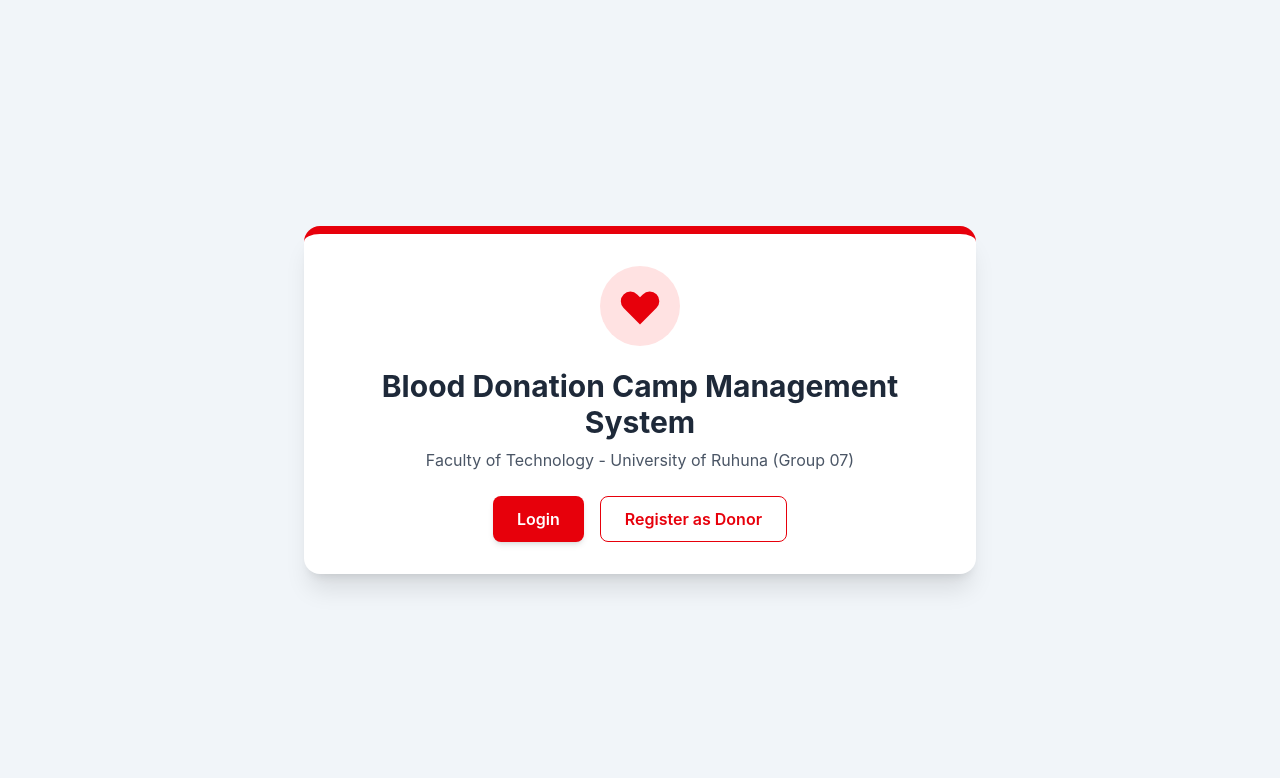
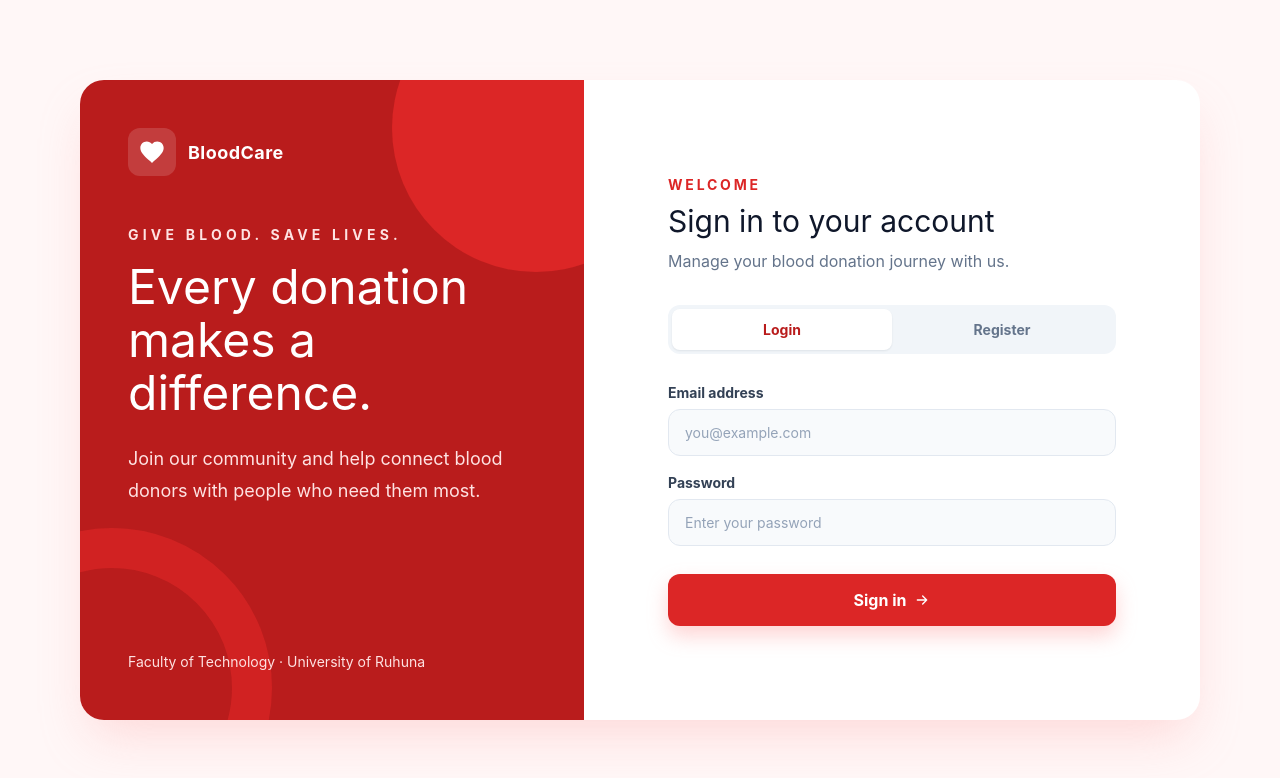
Before and after one commit to shanuka-saranga/Blood-Donation-System, a React app in the folder frontend/: page / in a window 1280 px wide. Shown: the top 778 px of the page. Built offline with nearby package versions, Linux system fonts and the light colour scheme; the HTML template or start-up script is replaced by a standard one.

Commit message:
feat: refactor App component to manage user state and conditional rendering

```diff
--- a/frontend/src/App.jsx
+++ b/frontend/src/App.jsx
@@ -1,42 +1,21 @@
 import { useState } from "react";
+import Login from "./pages/Login";
+import DonorDashboard from "./pages/DonorDashboard";
 
 function App() {
+  const [user, setUser] = useState(() => {
+    const savedUser = localStorage.getItem("user");
+    return savedUser ? JSON.parse(savedUser) : null;
+  });
+
+  const handleLogout = () => {
+    localStorage.removeItem("token");
+    localStorage.removeItem("user");
+    setUser(null);
+  };
+
   return (
-    <div className="min-h-screen bg-slate-100 flex flex-col items-center justify-center p-4">
-      {/* Header / Hero Section */}
-      <div className="max-w-2xl w-full bg-white rounded-2xl shadow-xl p-8 border-t-8 border-red-600 text-center">
-        <div className="inline-block p-4 bg-red-100 rounded-full mb-4">
-          <svg
-            className="w-12 h-12 text-red-600"
-            fill="currentColor"
-            viewBox="0 0 20 20"
-          >
-            <path
-              fillRule="evenodd"
-              d="M3.172 5.172a4 4 0 015.656 0L10 6.343l1.172-1.171a4 4 0 115.656 5.656L10 17.657l-6.828-6.829a4 4 0 010-5.656z"
-              clipRule="evenodd"
-            />
-          </svg>
-        </div>
-
-        <h1 className="text-3xl font-bold text-gray-800 mb-2">
-          Blood Donation Camp Management System
-        </h1>
-        <p className="text-gray-600 mb-6">
-          Faculty of Technology - University of Ruhuna (Group 07)
-        </p>
-
-        {/* Action Buttons */}
-        <div className="flex flex-col sm:flex-row justify-center gap-4">
-          <button className="bg-red-600 hover:bg-red-700 text-white font-semibold px-6 py-2.5 rounded-lg transition shadow-md">
-            Login
-          </button>
-          <button className="bg-white hover:bg-gray-100 text-red-600 font-semibold px-6 py-2.5 rounded-lg border border-red-600 transition">
-            Register as Donor
-          </button>
-        </div>
-      </div>
-    </div>
+    user ? <DonorDashboard user={user} onLogout={handleLogout} /> : <Login onLoginSuccess={setUser} />
   );
 }
 
```
